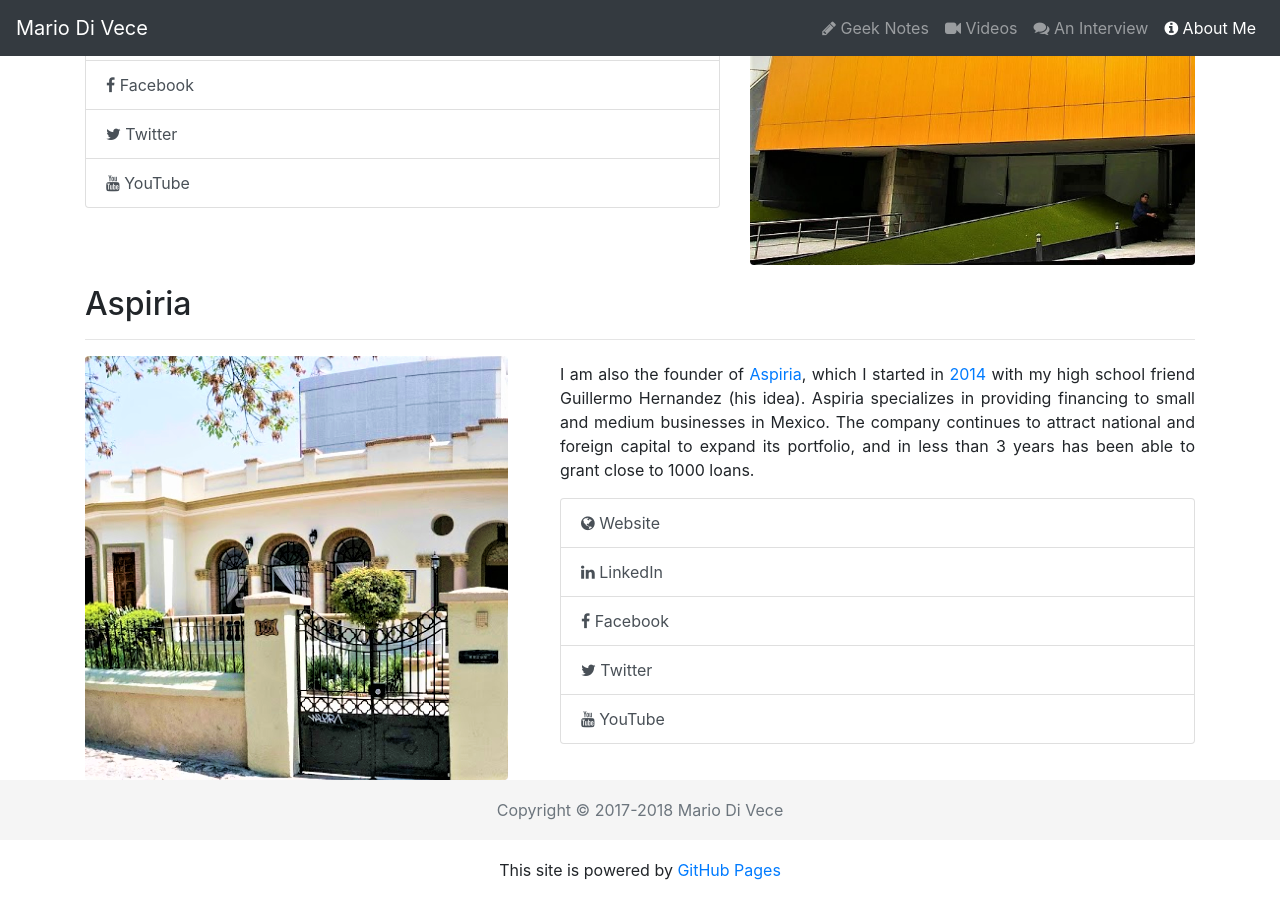
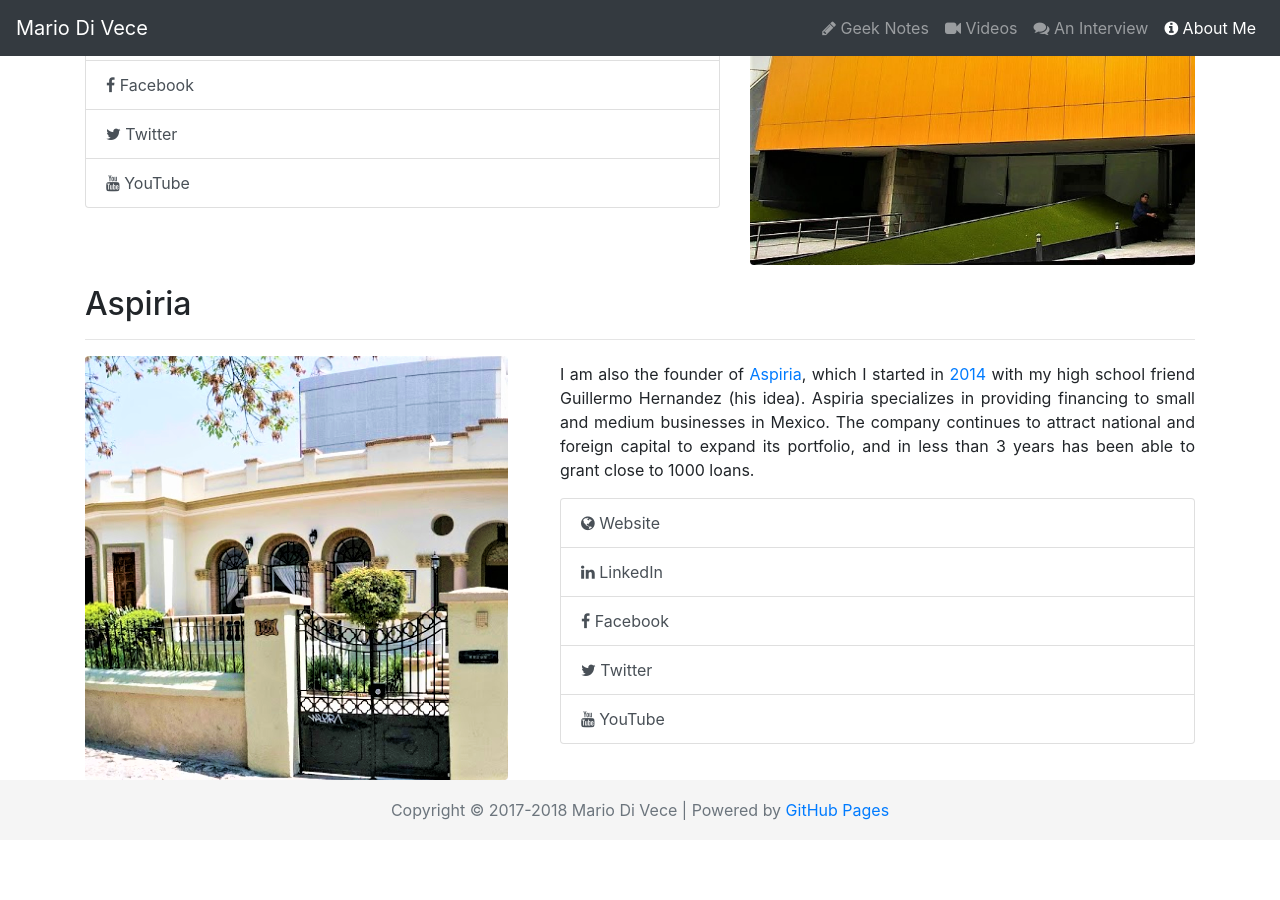
Before and after one commit to mariodivece/mariodivece.github.io, a Jekyll site: the page built from index.html, in a window 1280 px wide and 900 px high, scrolled down 962 px. Built offline with Jekyll 4.4.1, drawn with Linux system fonts in a browser that asks for light colours; nearby versions of some CDN libraries; after the commit the page ends 1802 px from its top, so only the background shows below that.

Commit message:
Update footer.html

```diff
--- a/_includes/footer.html
+++ b/_includes/footer.html
@@ -1,9 +1,9 @@
 <footer class="footer">
     <div class="container text-center">
         <span class="text-muted">
-            Copyright &copy; 2017-2018 Mario Di Vece</span>
-            <br />
-            This site is powered by <a target="_blank" href="https://github.com/mariodivece/mariodivece.github.io/">GitHub Pages</a>
+            Copyright &copy; 2017-2018 Mario Di Vece
+            |
+            Powered by <a target="_blank" href="https://github.com/mariodivece/mariodivece.github.io/">GitHub Pages</a>
         </span>
     </div>
 </footer>
```
